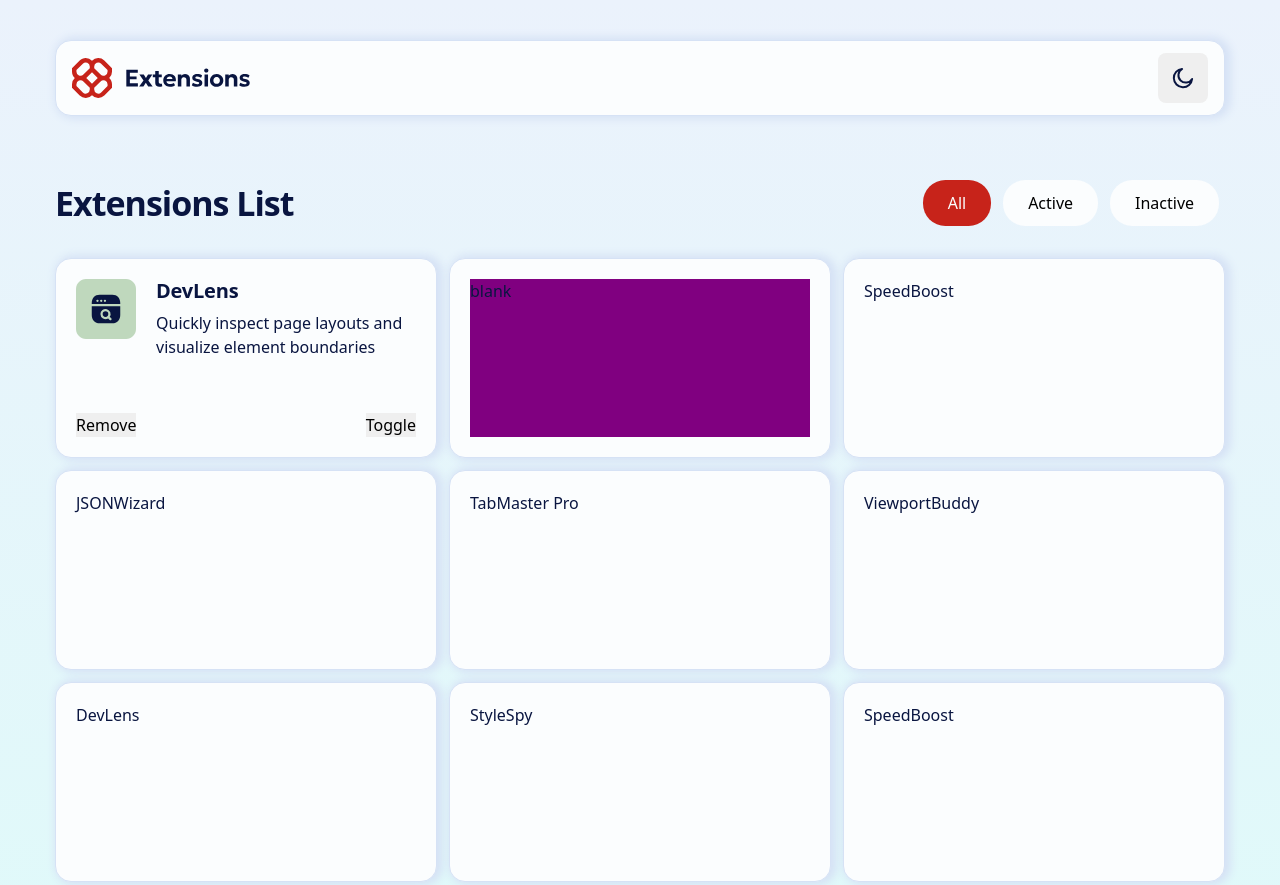
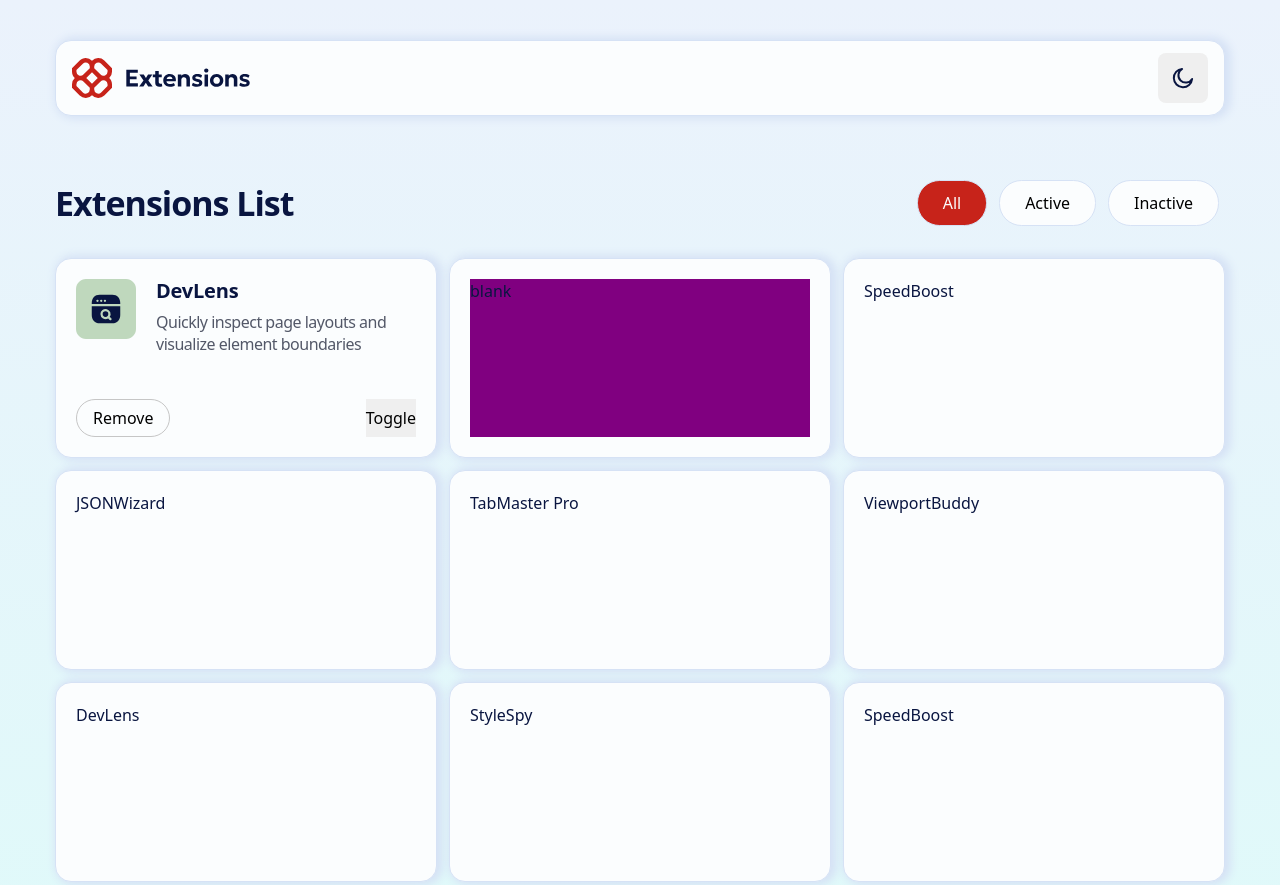
Before and after one commit to jefflangtech/ext-manager, a website: page index.html in a window 1280 px wide. Shown: the top 885 px of the page. Drawn offline with Linux system fonts and the light colour scheme; a web font is replaced by a local one.

Commit message:
Styled card button

```diff
--- a/index.html
+++ b/index.html
@@ -58,7 +58,9 @@
             <p>Quickly inspect page layouts and visualize element boundaries</p>
           </div>
         </div>
-        <div class="card-controls"><button>Remove</button><button>Toggle</button></div>
+        <div class="card-controls">
+          <button class="menu-button">Remove</button>
+          <button>Toggle</button></div>
       </div>
       <div class="card popout">
         <div class="test">blank</div>
--- a/public/css/index.css
+++ b/public/css/index.css
@@ -46,6 +46,12 @@
   margin-bottom: 1rem;
 }
 
+p {
+  line-height: 140%;
+  letter-spacing: -0.5px;
+  color: var(--neutral-600);
+}
+
 .popout {
   background-color: var(--neutral-0);
   border: 1px solid var(--neutral-200);
@@ -92,6 +98,7 @@
 
 .menu-button {
   background-color: var(--neutral-0);
+  border: 1px solid var(--neutral-200);
   border-radius: 2.8rem;
   margin-inline: 0.75rem;
   padding-inline: 3.12rem;
@@ -112,7 +119,6 @@
   padding: 2.5rem;
   display: flex;
   flex-direction: column;
-  /* justify-content: space-between; */
 }
 
 .card-content {
@@ -126,14 +132,19 @@
   margin-right: 2.5rem;
 }
 
-.card-text {
-  display: block;
-}
-
 .card-controls {
   margin-top: auto;
   display: flex;
   justify-content: space-between;
+}
+
+.card-controls > .menu-button {
+  border: 1px solid var(--neutral-300);
+  margin-inline: 0rem;
+  padding-inline: 2rem;
+  flex: 0 0 auto;
+  height: 4.75rem;
+  line-height: 100%;
 }
 
 .test {
```
